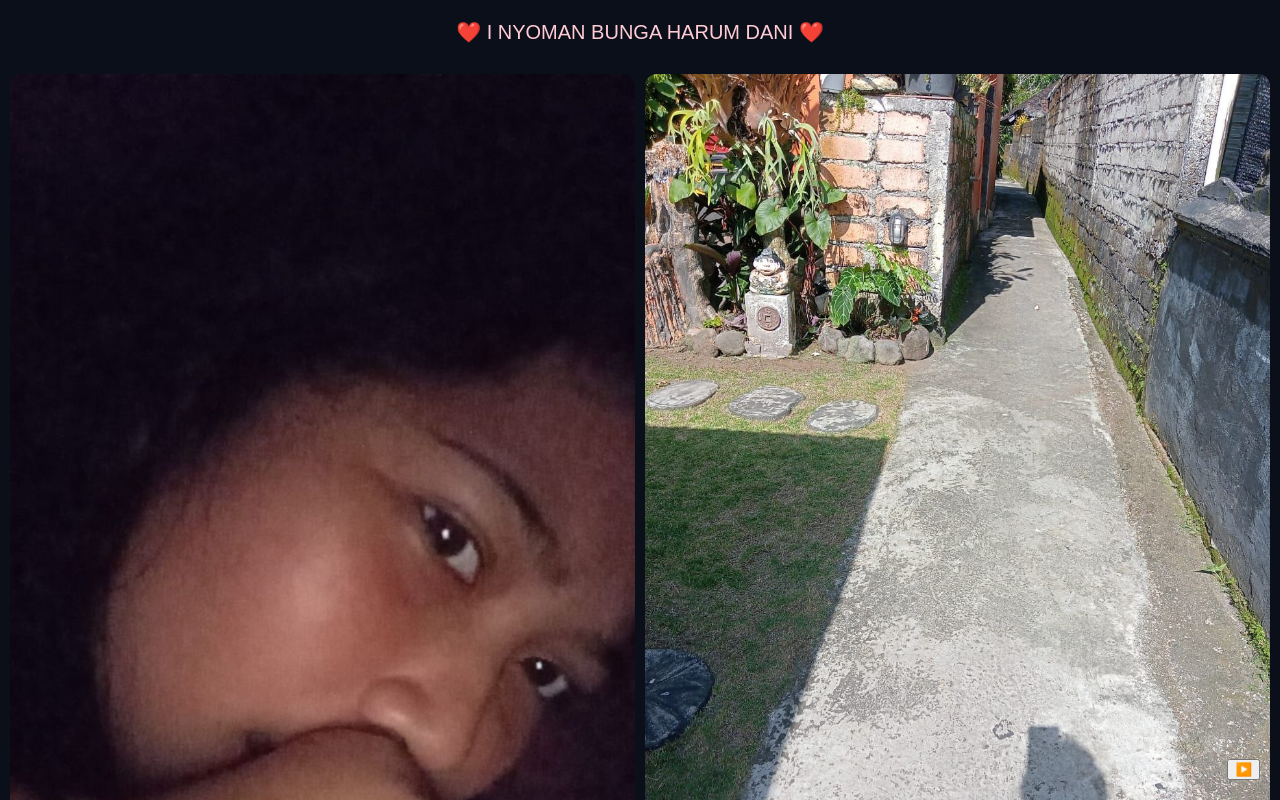
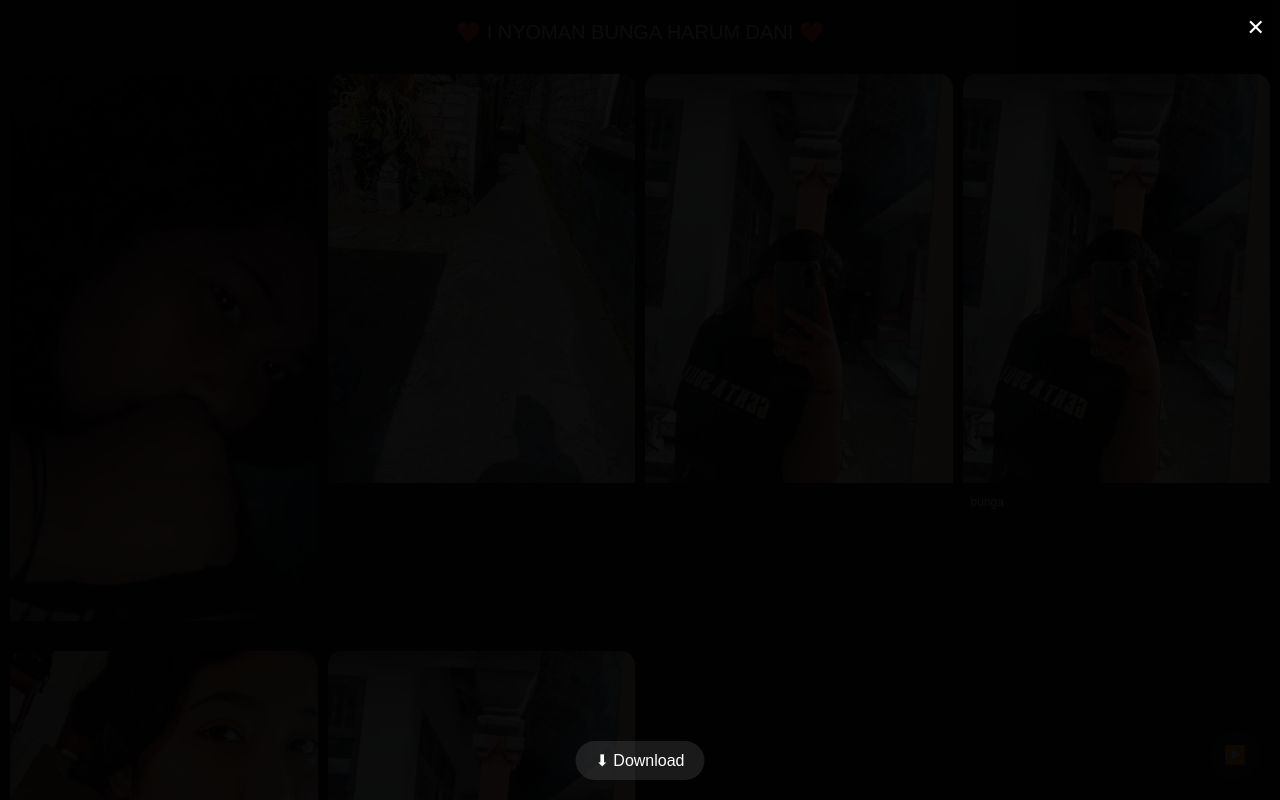
Before and after one commit to kegelapan11/albumfoto, a plain HTML site: page index.html in a window 1280 px wide. Shown: the top 800 px of the page. Drawn offline with Linux system fonts and the light colour scheme.

Commit message:
Update style.css

```diff
--- a/style.css
+++ b/style.css
@@ -1,13 +1,126 @@
-body{margin:0;font-family:sans-serif;background:#0b0f1a;color:#fff}
-header{text-align:center;padding:20px;color:#ffccd5;font-size:20px}
-.gallery{display:grid;grid-template-columns:repeat(2,1fr);gap:10px;padding:10px}
-.card{background:rgba(255,255,255,0.05);border-radius:12px;overflow:hidden}
-.card img{width:100%;height:auto;object-fit:cover}
-.info{padding:8px;font-size:12px}
+body {
+  margin: 0;
+  font-family: sans-serif;
+  background: linear-gradient(180deg,#0b0f1a,#1a0b1f);
+  color: #fff;
+}
 
-#lightbox{position:fixed;inset:0;background:#000;display:none;overflow:auto}
-#lightbox img{display:block;margin:auto;max-width:none;padding:40px}
+/* HEADER */
+header {
+  text-align: center;
+  padding: 20px;
+  font-size: 20px;
+  color: #ffccd5;
+}
 
-#musicToggle{position:fixed;bottom:20px;right:20px}
+/* GRID */
+.gallery {
+  display: grid;
+  grid-template-columns: repeat(2,1fr);
+  gap: 10px;
+  padding: 10px;
+}
 
-#loveCanvas{position:fixed;inset:0;pointer-events:none}
+@media (min-width:600px){
+  .gallery { grid-template-columns: repeat(3,1fr); }
+}
+
+@media (min-width:900px){
+  .gallery { grid-template-columns: repeat(4,1fr); }
+}
+
+/* CARD */
+.card {
+  background: rgba(255,255,255,0.05);
+  border-radius: 14px;
+  overflow: hidden;
+  backdrop-filter: blur(10px);
+  transition: 0.3s;
+}
+
+.card:active {
+  transform: scale(0.95);
+}
+
+.card img {
+  width: 100%;
+  height: auto;
+}
+
+/* INFO */
+.info {
+  padding: 8px;
+  font-size: 12px;
+}
+
+.info p {
+  margin: 0;
+  word-break: break-word;
+}
+
+/* LIGHTBOX */
+#lightbox {
+  position: fixed;
+  inset: 0;
+  background: rgba(0,0,0,0.95);
+  display: none;
+  z-index: 999;
+
+  display: flex;
+  align-items: center;
+  justify-content: center;
+}
+
+/* FULLSCREEN AUTO FIT */
+#lightbox img {
+  max-width: 100%;
+  max-height: 100vh;
+  width: auto;
+  height: auto;
+  object-fit: contain;
+
+  transition: transform 0.3s ease;
+}
+
+/* CLOSE */
+#close {
+  position: fixed;
+  top: 15px;
+  right: 15px;
+  font-size: 22px;
+  cursor: pointer;
+}
+
+/* DOWNLOAD */
+#downloadBtn {
+  position: fixed;
+  bottom: 20px;
+  left: 50%;
+  transform: translateX(-50%);
+  padding: 10px 20px;
+  border-radius: 30px;
+  background: rgba(255,255,255,0.1);
+  color: white;
+  text-decoration: none;
+}
+
+/* MUSIC BUTTON */
+#musicToggle {
+  position: fixed;
+  bottom: 20px;
+  right: 20px;
+  border: none;
+  border-radius: 50%;
+  width: 50px;
+  height: 50px;
+  background: rgba(255,255,255,0.1);
+  color: white;
+  font-size: 18px;
+}
+
+/* LOVE CANVAS */
+#loveCanvas {
+  position: fixed;
+  inset: 0;
+  pointer-events: none;
+}
```
